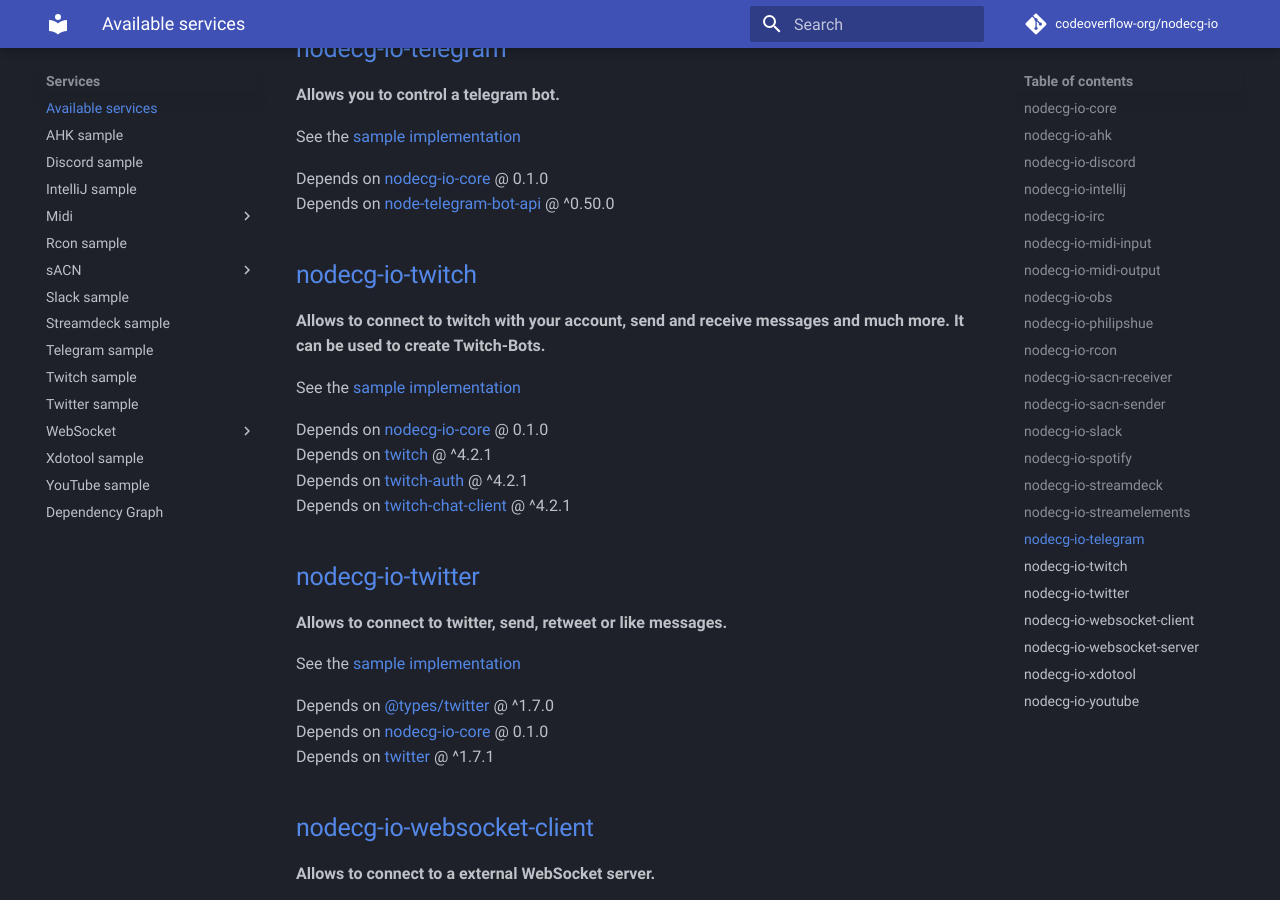
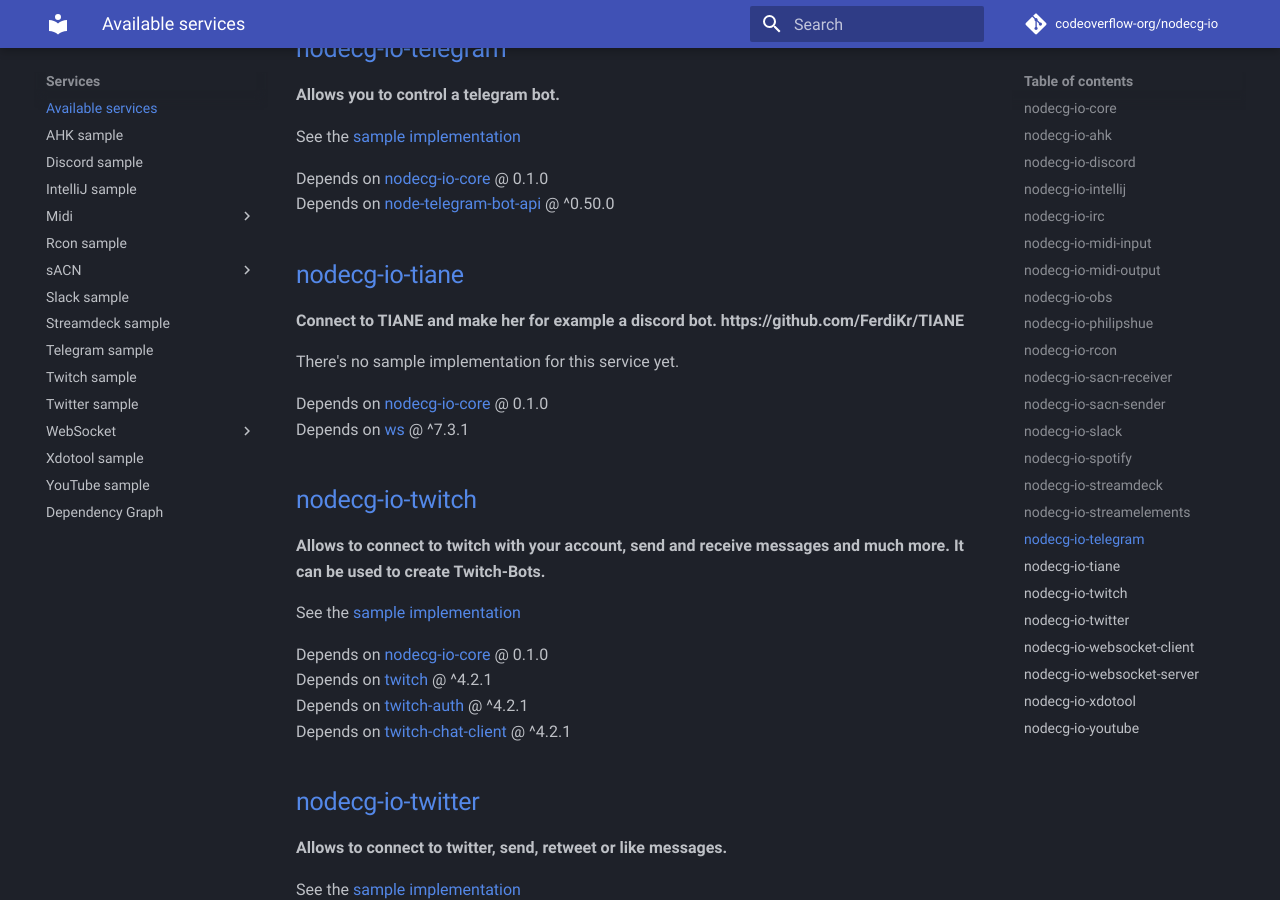
Before and after one commit to codeoverflow-org/nodecg-io-docs, an MkDocs documentation site: the page built from docs/services.md, in a window 1280 px wide and 900 px high, scrolled down 3991 px. Built offline with MkDocs 1.6.1 and Material for MkDocs 9.7.7, drawn with Linux system fonts in a browser that asks for light colours; comment, search, counter and statistics services are not loaded; some of the changed text lies outside the part shown.

Commit message:
Update generated documentation ( codeoverflow-org/nodecg-io@1c9ed44ffbee2d93b33b95d274d47071d6166801)

```diff
--- a/docs/services.md
+++ b/docs/services.md
@@ -158,6 +158,15 @@
 
 Depends on [nodecg-io-core](https://github.com/codeoverflow-org/nodecg-io/tree/master/nodecg-io-core) @ 0.1.0 <br>
 Depends on [node-telegram-bot-api](https://www.npmjs.com/package/node-telegram-bot-api) @ ^0.50.0 <br>
+
+## [nodecg-io-tiane](https://github.com/codeoverflow-org/nodecg-io/tree/master/nodecg-io-tiane)
+
+**Connect to TIANE and make her for example a discord bot. https://github.com/FerdiKr/TIANE**
+
+There's no sample implementation for this service yet.
+
+Depends on [nodecg-io-core](https://github.com/codeoverflow-org/nodecg-io/tree/master/nodecg-io-core) @ 0.1.0 <br>
+Depends on [ws](https://www.npmjs.com/package/ws) @ ^7.3.1 <br>
 
 ## [nodecg-io-twitch](https://github.com/codeoverflow-org/nodecg-io/tree/master/nodecg-io-twitch)
 
```
Also changed, not shown: other parts of docs/services.md (+1 -1 lines), docs/dependencies.md (+4 -1 lines), docs/index.md (+1 -1 lines).
